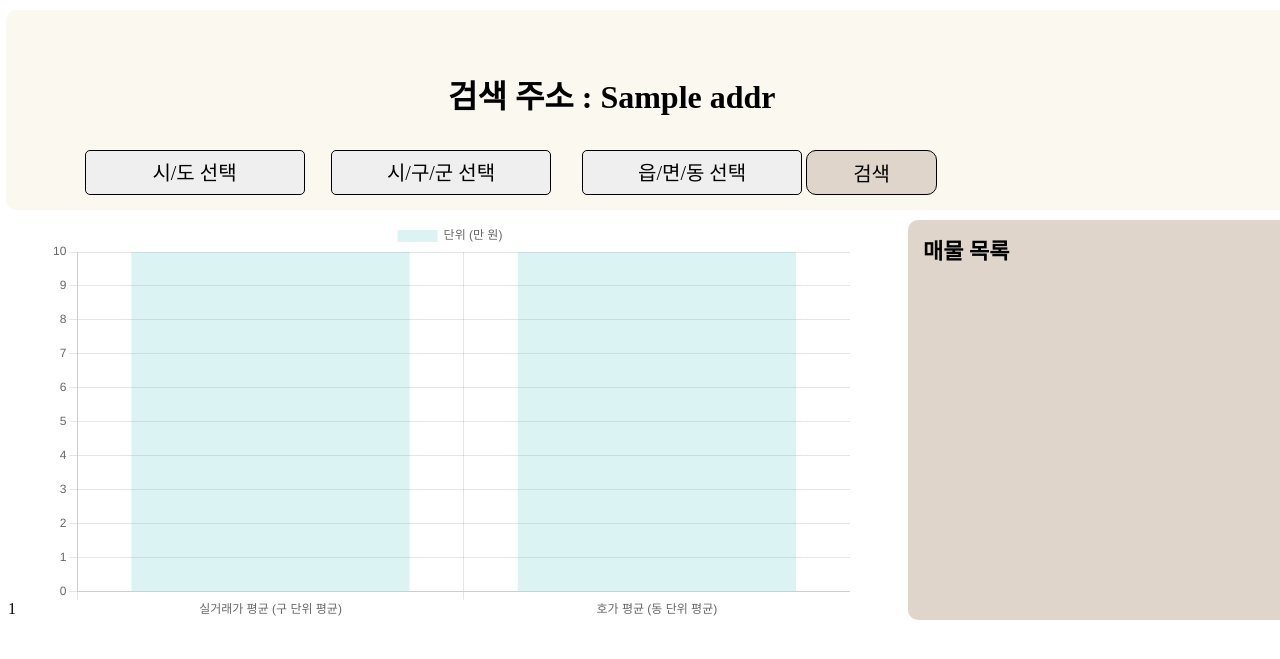
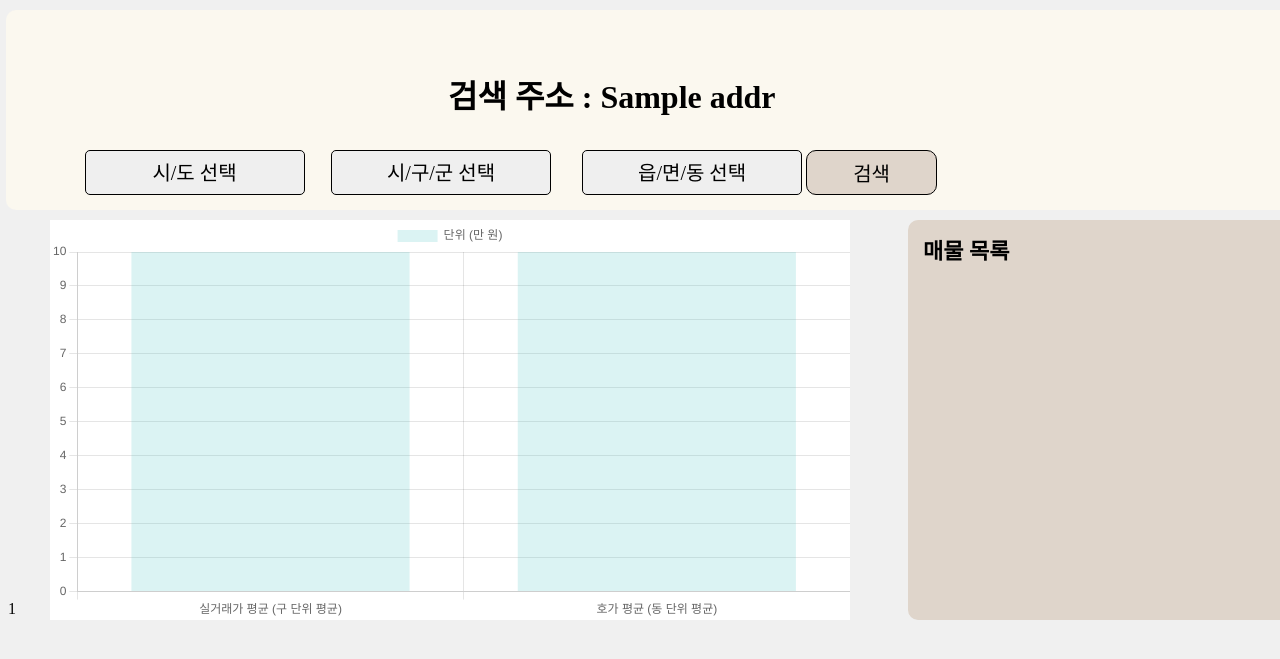
Before and after one commit to JunKiBeom/CD2023, a Django app: template capstone_webproject/templates/showlist.html in a window 1280 px wide; the page is wider, and only the part inside the window is pictured. Shown: the top 659 px of that part. Run offline with Django 4.2, Linux system fonts and the light colour scheme; the template is opened without the code that fills it: most values are stand-ins (such as "Sample title", 1, 10 or a date in 2020); some libraries are stand-ins or nearby versions.

Commit message:
css 수정

```diff
--- a/capstone_webproject/templates/showlist.html
+++ b/capstone_webproject/templates/showlist.html
@@ -227,7 +227,7 @@
 
     </style>
 </head>
-<body>
+<body style="background-color: #f0f0f0;">
 <h1 style="z-index:3;"> 검색 주소 : {{ addr }}</h1>
 <div class="box"></div>
 <div style="z-index:0;" class="box1"></div>
```
